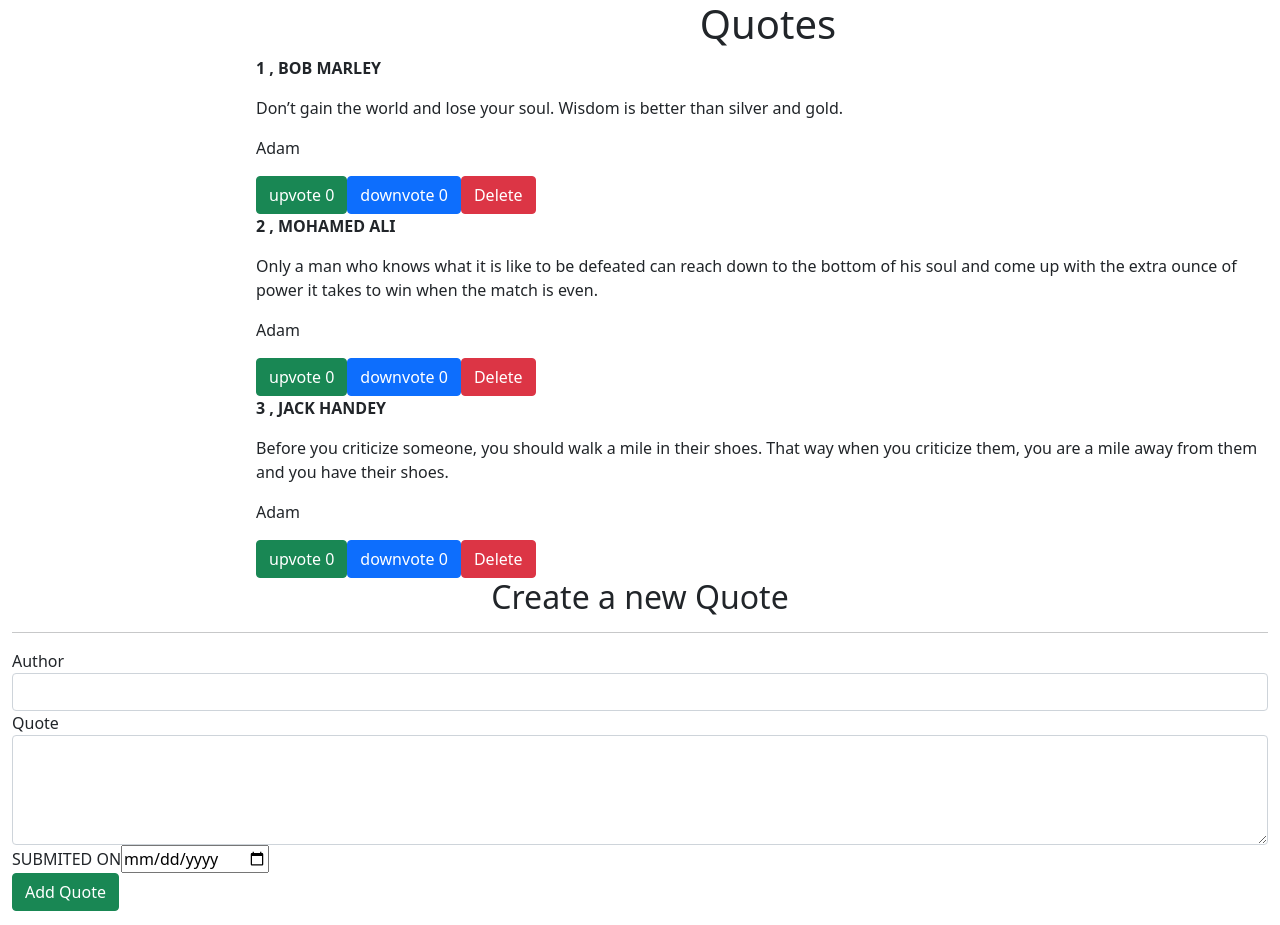
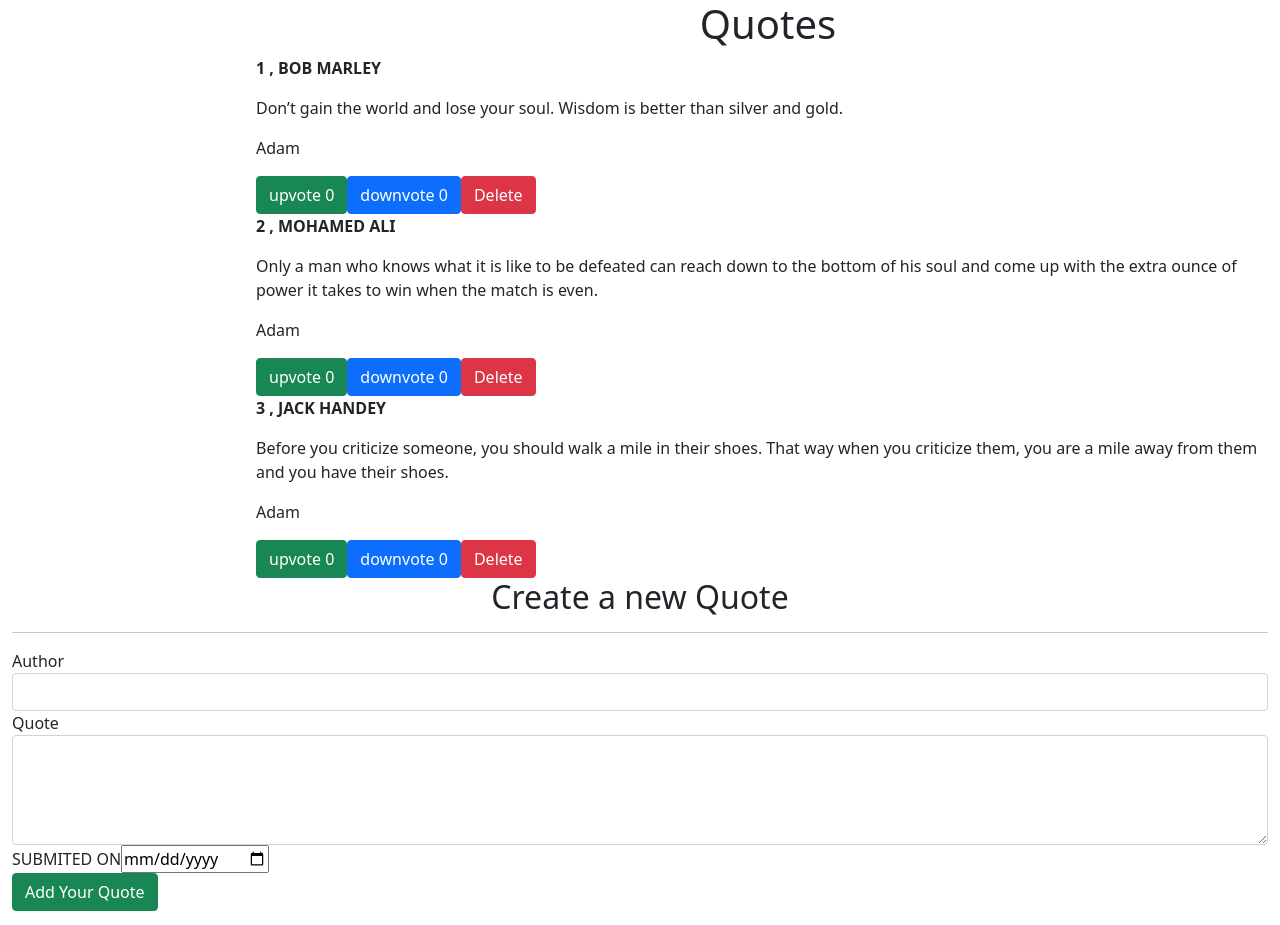
Before and after one commit to AbdimulhinYussuf3675/The_Quote, an Angular app: page / in a window 1280 px wide. Shown: the top 925 px of the page. Built offline with nearby package versions, Linux system fonts and the light colour scheme.

Commit message:
added a angular

```diff
--- a/src/app/form-quote/form-quote.component.html
+++ b/src/app/form-quote/form-quote.component.html
@@ -22,6 +22,6 @@
               <p>Date is required</p>
             </div>
         </div>
-        <button type="submit" class="btn btn-success">Add Quote </button>
+        <button type="submit" class="btn btn-success">Add Your Quote </button>
     </form>
   </div>
```
